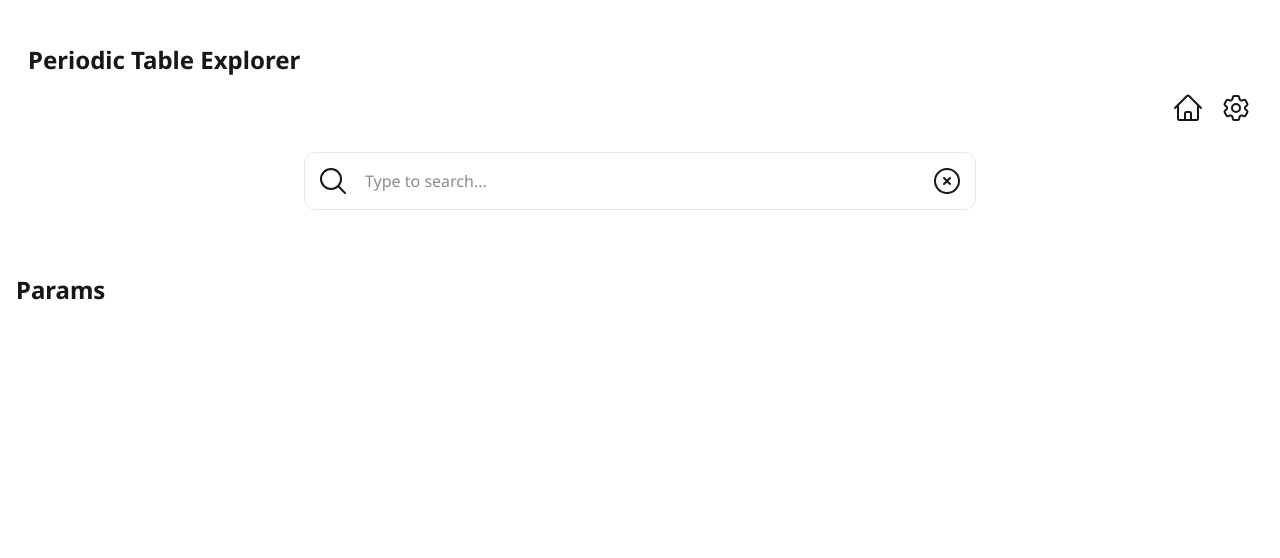
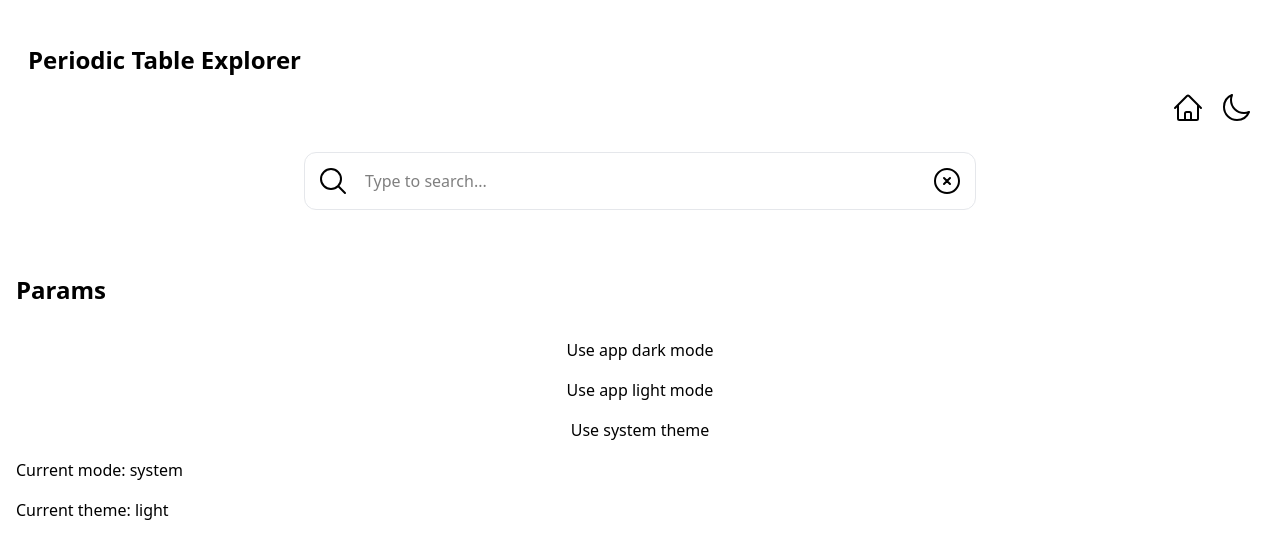
Before and after one commit to jdevelopquest/periodic-table-explorer-nextjs-exercise, a Next.js app: page /params in a window 1280 px wide. Shown: the top 558 px of the page. Built offline with nearby package versions, Linux system fonts and the light colour scheme.

Commit message:
Add basic theme selector

```diff
--- a/src/app/globals.css
+++ b/src/app/globals.css
@@ -1,27 +1,20 @@
 @import "tailwindcss";
 @custom-variant dark (&:where(.dark, .dark *));
-
+/*
 :root {
-  --background: #ffffff;
-  --foreground: #171717;
+  color-scheme: light dark;
 }
 
-@theme inline {
-  --color-background: var(--background);
-  --color-foreground: var(--foreground);
-  --font-sans: var(--font-noto-sans);
-  --font-mono: var(--font-noto-mono);
+@media (prefers-color-scheme: light) {
+  .element {
+    color: black;
+    background-color: white;
+  }
 }
 
 @media (prefers-color-scheme: dark) {
-  :root {
-    --background: #0a0a0a;
-    --foreground: #ededed;
+  .element {
+    color: white;
+    background-color: black;
   }
-}
-
-body {
-  background: var(--background);
-  color: var(--foreground);
-  font-family: var(--font-sans);
-}
+}*/
--- a/src/app/layout.tsx
+++ b/src/app/layout.tsx
@@ -1,19 +1,7 @@
 import type { Metadata } from "next";
-import { Suspense } from "react";
-import { Noto_Sans, Noto_Sans_Mono } from "next/font/google";
 import "./globals.css";
-import Header from "@/lib/ui/header";
-import Loading from "@/lib/ui/loading";
-
-const notoSans = Noto_Sans({
-  variable: "--font-noto-sans",
-  subsets: ["latin"],
-});
-
-const notoMono = Noto_Sans_Mono({
-  variable: "--font-noto-mono",
-  subsets: ["latin"],
-});
+import Body from "@/lib/ui/body";
+import { ThemeProvider } from "@/lib/ui/theme-provider";
 
 export const metadata: Metadata = {
   title: "Periodic Table Explorer",
@@ -26,16 +14,10 @@ export default function RootLayout({
   children: React.ReactNode;
 }>) {
   return (
-    <html
-      lang="en"
-      className={`${notoSans.variable} ${notoMono.variable} h-full antialiased`}
-    >
-      <body className="w-full mx-auto min-h-full container flex flex-col items-center cursor-default dark:bg-gray-900 dark:text-white">
-        <Header />
-        <Suspense fallback={<Loading />}>
-          <main className="w-full mx-auto py-8 px-4">{children}</main>
-        </Suspense>
-      </body>
-    </html>
+    <ThemeProvider>
+      <html lang="en">
+        <Body>{children}</Body>
+      </html>
+    </ThemeProvider>
   );
 }
--- a/src/app/params/page.tsx
+++ b/src/app/params/page.tsx
@@ -1,8 +1,82 @@
+"use client";
+import { useContext } from "react";
+import { ThemeContext, ThemeDispatchContext } from "@/lib/ui/theme-provider";
+import {
+  ThemeModeContext,
+  ThemeModeDispatchContext,
+} from "@/lib/ui/theme-mode-provider";
+
 export default function ParamsPage() {
+  const theme = useContext(ThemeContext);
+  const themeDispatch = useContext(ThemeDispatchContext);
+  const mode = useContext(ThemeModeContext);
+  const modeDispatch = useContext(ThemeModeDispatchContext);
+
+  function getSystemTheme() {
+    if (typeof window === "undefined") return "light";
+    return window.matchMedia("(prefers-color-scheme: dark)").matches
+      ? "dark"
+      : "light";
+  }
+
   return (
     <section className="mx-auto w-full">
       <h2 className="text-2xl font-bold mb-8">Params</h2>
-
+      <div className="flex flex-col gap-4">
+        <div className="flex flex-col gap-4">
+          <button
+            className="w-full hover:cursor-pointer"
+            onClick={() => {
+              modeDispatch({
+                type: "SET_MODE",
+                payload: "app",
+              });
+              themeDispatch({
+                type: "SET_THEME",
+                payload: "dark",
+              });
+            }}
+          >
+            Use app dark mode
+          </button>
+          <button
+            className="w-full hover:cursor-pointer"
+            onClick={() => {
+              modeDispatch({
+                type: "SET_MODE",
+                payload: "app",
+              });
+              themeDispatch({
+                type: "SET_THEME",
+                payload: "light",
+              });
+            }}
+          >
+            Use app light mode
+          </button>
+        </div>
+        <div className="flex flex-col gap-4">
+          <button
+            className="w-full hover:cursor-pointer"
+            onClick={() => {
+              modeDispatch({
+                type: "SET_MODE",
+                payload: "system",
+              });
+              themeDispatch({
+                type: "SYSTEM_THEME",
+                payload: getSystemTheme(),
+              });
+            }}
+          >
+            Use system theme
+          </button>
+        </div>
+        <div className="flex flex-col gap-4">
+          <p>Current mode: {mode}</p>
+          <p>Current theme: {theme}</p>
+        </div>
+      </div>
     </section>
   );
 }
--- /dev/null
+++ b/src/lib/ui/body.tsx
@@ -0,0 +1,16 @@
+"use client";
+import Header from "./header";
+import { notoSans, notoMono } from "@/lib/ui/fonts";
+
+export default function Body({ children }: { children: React.ReactNode }) {
+  const noto = `${notoSans.variable} ${notoMono.variable}`;
+
+  return (
+    <body
+      className={`h-full antialiased cursor-default w-full mx-auto min-h-full container flex flex-col items-center ${noto} dark:bg-gray-900 dark:text-white`}
+    >
+      <Header />
+      <main className="w-full mx-auto py-8 px-4">{children}</main>
+    </body>
+  );
+}
--- /dev/null
+++ b/src/lib/ui/button-theme.tsx
@@ -0,0 +1,56 @@
+"use client";
+
+import { useContext } from "react";
+import { MoonIcon, SunIcon } from "@heroicons/react/24/outline";
+import { ThemeContext, ThemeDispatchContext } from "@/lib/ui/theme-provider";
+import {
+  ThemeModeContext,
+  ThemeModeDispatchContext,
+} from "@/lib/ui/theme-mode-provider";
+
+export default function ButtonTheme() {
+  function getSystemTheme() {
+    if (typeof window === "undefined") return "light";
+    return window.matchMedia("(prefers-color-scheme: dark)").matches
+      ? "dark"
+      : "light";
+  }
+
+  const theme = useContext(ThemeContext);
+  const themeDispatch = useContext(ThemeDispatchContext);
+  const mode = useContext(ThemeModeContext);
+  const modeDispatch = useContext(ThemeModeDispatchContext);
+  const nextTheme = () => {
+    switch (theme) {
+      case "no-preference":
+        return "light";
+      case "light":
+        return "dark";
+      case "dark":
+        return "light";
+      default:
+        return getSystemTheme();
+    }
+  };
+  return (
+    <button
+      onClick={() => {
+        modeDispatch({
+          type: "SET_MODE",
+          payload: "app",
+        });
+        themeDispatch({
+          type: "SET_THEME",
+          payload: nextTheme(),
+        });
+      }}
+      className="hover:cursor-pointer"
+    >
+      {theme === "dark" ? (
+        <SunIcon className="w-8 h-8" />
+      ) : (
+        <MoonIcon className="w-8 h-8" />
+      )}
+    </button>
+  );
+}
--- /dev/null
+++ b/src/lib/ui/fonts.ts
@@ -0,0 +1,11 @@
+import { Noto_Sans, Noto_Sans_Mono } from "next/font/google";
+
+export const notoSans = Noto_Sans({
+  variable: "--font-noto-sans",
+  subsets: ["latin"],
+});
+
+export const notoMono = Noto_Sans_Mono({
+  variable: "--font-noto-mono",
+  subsets: ["latin"],
+});
--- a/src/lib/ui/header.tsx
+++ b/src/lib/ui/header.tsx
@@ -1,8 +1,7 @@
-import React from "react";
+import Link from "next/link";
 import SearchBar from "./search-bar";
 import LinkHome from "./link-home";
-import LinkParams from "./link-params";
-import Link from "next/link";
+import ButtonTheme from "./button-theme";
 
 export default function Header() {
   return (
@@ -15,7 +14,7 @@ export default function Header() {
         </Link>
         <nav className="flex gap-4 self-end">
           <LinkHome />
-          <LinkParams />
+          <ButtonTheme />
         </nav>
       </div>
       <SearchBar />
--- a/src/lib/ui/link-home.tsx
+++ b/src/lib/ui/link-home.tsx
@@ -6,7 +6,6 @@ export default function LinkHome() {
     <Link
       href="/"
       aria-label="Link to Home page"
-      className="flex items-center gap-4"
     >
       <HomeIcon className="w-8 h-8" />
     </Link>
--- /dev/null
+++ b/src/lib/ui/theme-mode-provider.tsx
@@ -0,0 +1,33 @@
+import { createContext, ReactNode, useReducer, useEffect } from "react";
+
+export const ThemeModeContext = createContext<string>("system");
+export const ThemeModeDispatchContext = createContext<
+  React.Dispatch<{ type: string; payload: string }>
+>(
+  (() => {
+    return () => {};
+  })(),
+);
+
+function themeModeReducer(
+  state: string,
+  action: { type: string; payload: string },
+) {
+  switch (action.type) {
+    case "SET_MODE":
+      return action.payload;
+    default:
+      return "system";
+  }
+}
+
+export function ThemeModeProvider({ children }: { children: ReactNode }) {
+  const [mode, modeDispatch] = useReducer(themeModeReducer, "system");
+  return (
+    <ThemeModeContext value={mode}>
+      <ThemeModeDispatchContext value={modeDispatch}>
+        {children}
+      </ThemeModeDispatchContext>
+    </ThemeModeContext>
+  );
+}
--- /dev/null
+++ b/src/lib/ui/theme-provider.tsx
@@ -0,0 +1,74 @@
+"use client";
+import {
+  createContext,
+  useReducer,
+  useEffect,
+  ReactNode,
+  useState,
+  useContext,
+} from "react";
+import { ThemeModeProvider, ThemeModeContext } from "./theme-mode-provider";
+
+export const ThemeContext = createContext<string>("no-preference");
+export const ThemeDispatchContext = createContext<
+  React.Dispatch<{ type: string; payload: string }>
+>(() => {
+  return () => {};
+});
+
+function themeReducer(
+  state: string,
+  action: { type: string; payload: string },
+) {
+  switch (action.type) {
+    case "SET_THEME":
+      return action.payload;
+    default:
+      return getSystemTheme();
+  }
+}
+
+function getSystemTheme() {
+  if (typeof window === "undefined") return "light";
+  return window.matchMedia("(prefers-color-scheme: dark)").matches
+    ? "dark"
+    : "light";
+}
+
+export function ThemeProvider({ children }: { children: ReactNode }) {
+  const mode = useContext(ThemeModeContext);
+  const [theme, themeDispatch] = useReducer(themeReducer, getSystemTheme());
+
+  useEffect(() => {
+    const mq = window.matchMedia("(prefers-color-scheme: dark)");
+    mq.addEventListener("change", () => {
+      if (mq.matches) {
+        themeDispatch({ type: "SET_THEME", payload: "dark" });
+      } else {
+        themeDispatch({ type: "SET_THEME", payload: "light" });
+      }
+    });
+    return () => {
+      mq.removeEventListener("change", () => {
+        themeDispatch({ type: "SET_THEME", payload: getSystemTheme() });
+      });
+    };
+  }, [mode]);
+
+  useEffect(() => {
+    document.documentElement.classList.toggle("dark", theme === "dark");
+    return () => {
+      document.documentElement.classList.remove("dark");
+    };
+  }, [theme]);
+
+  return (
+    <ThemeModeProvider>
+      <ThemeContext value={theme}>
+        <ThemeDispatchContext value={themeDispatch}>
+          {children}
+        </ThemeDispatchContext>
+      </ThemeContext>
+    </ThemeModeProvider>
+  );
+}
```
